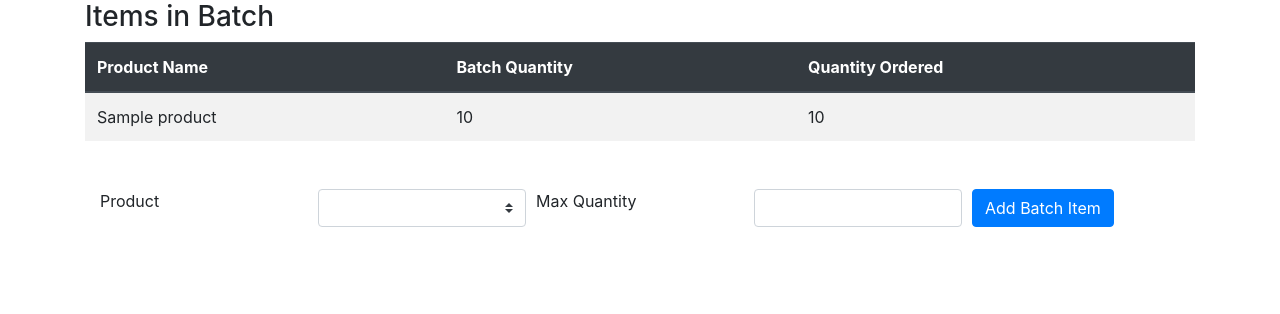
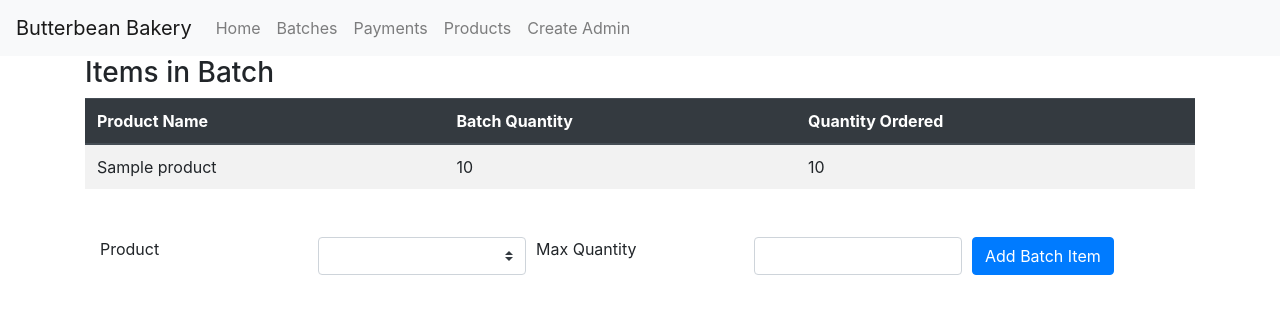
Before and after one commit to hiro2111851/bus465, a PHP site: page /admin/batch.php?batch_id=1 in a window 1280 px wide. Shown: the top 314 px of the page. Run offline with PHP 8.4, Linux system fonts and the light colour scheme; tables that the repository leaves empty or names only in its code hold one stand-in row (values such as "Sample post"); lists and menus that the app fills with data are empty.

Commit message:
navbar and miner comment edit

```diff
--- a/admin/admin_login.php
+++ b/admin/admin_login.php
@@ -32,7 +32,7 @@ if(isset($_POST['submit_login'])) {
             $_SESSION['admin_id'] = $id;
             $_SESSION['admin_name'] = $name;
             echo "<div class='alert alert-success' role='alert'>Login Successful. Redirecting to admin main page in 5 seconds...</div>";
-            // meta redirect (apparently should use a 301 redirect, may change later)
+            // meta redirect
             echo "<meta http-equiv='refresh' content='5;URL=/hhattori/bus465/admin/my_home.php'>";
         } else {
             $_SESSION['admin_id'] = "";
--- a/admin/batch.php
+++ b/admin/batch.php
@@ -17,6 +17,9 @@ include "../external/db_connect.php";
 
 // handles adding batch item to batch
 include "../external/add_batch_item.php";
+
+//adds a navbar
+include "admin_nav.php";
 ?>
 
 <!DOCTYPE html>
```
